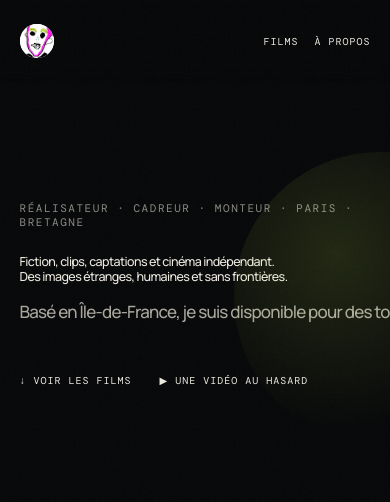
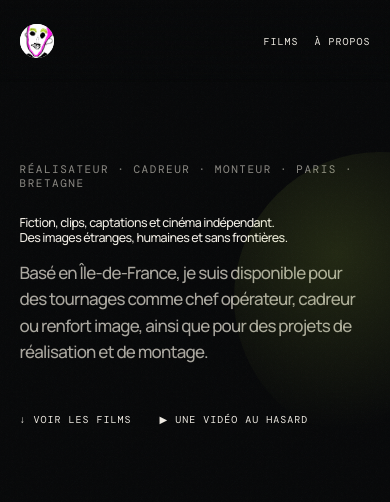
Before and after one commit to cidstrike/Migueldebrito, a plain HTML site: page index.html in a window 390 px wide. Shown: the top 502 px of the page. Drawn offline with nearby package versions, Linux system fonts and the light colour scheme; no server answers.

Commit message:
Rétablir le retour à la ligne du paragraphe de disponibilité

```diff
--- a/style.css
+++ b/style.css
@@ -24,7 +24,7 @@ nav a:hover,footer a:hover{color:var(--acid)}
 .kicker,.head{font:11px var(--mono);letter-spacing:.14em;text-transform:uppercase;color:var(--muted)}
 .hero em,.contact h2 em{font-family:Georgia,serif;font-weight:400}
 .hero p{color:var(--fg);line-height:1.2;font-size:clamp(12px,3.2vw,42px);letter-spacing:-.045em;font-weight:500;max-width:none;white-space:nowrap;margin:34px 0 0}
-.hero .hero-text{max-width:700px;margin:18px 0 0;font-size:19px;line-height:1.55;color:#aaa79f}
+.hero .hero-text{max-width:700px;margin:18px 0 0;font-size:19px;line-height:1.55;color:#aaa79f;white-space:normal}
 .hero .hero-actions{margin-top:48px}
 .hero-actions{display:flex;gap:28px;flex-wrap:wrap;align-items:center;position:relative;z-index:1}
 .scroll{color:var(--fg);font:10px var(--mono);text-transform:uppercase;text-decoration:none;letter-spacing:.1em;background:none;border:0;padding:0;cursor:pointer}
@@ -116,7 +116,7 @@ body.lock{overflow:hidden}
   .hero{min-height:62vh;padding:130px 5vw 65px}
   .showreel{padding:0 5vw 10px}
   .hero p{font-size:clamp(12px,3.2vw,22px);line-height:1.2;letter-spacing:-.045em;margin-top:26px}
-  .hero .hero-text{font-size:17px;line-height:1.55;margin-top:14px}
+  .hero .hero-text{font-size:17px;line-height:1.55;margin-top:14px;white-space:normal}
   .work,.about,.contact{padding:90px 5vw}
   .work{padding-top:50px}
   .about-grid,.contact-grid{grid-template-columns:1fr;gap:45px}
```
